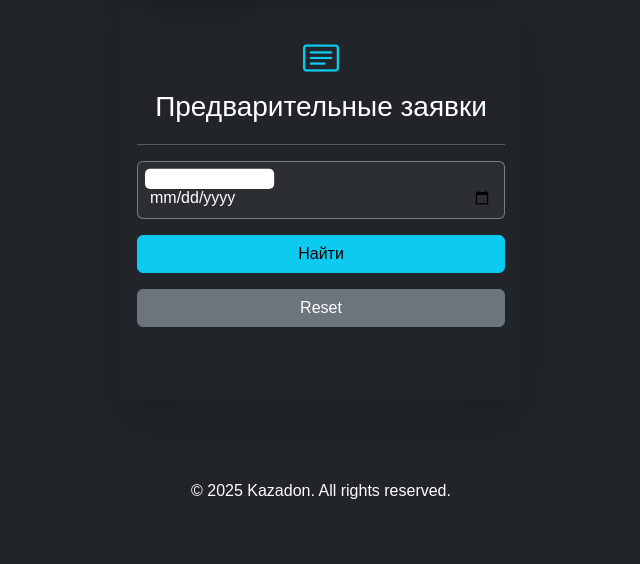
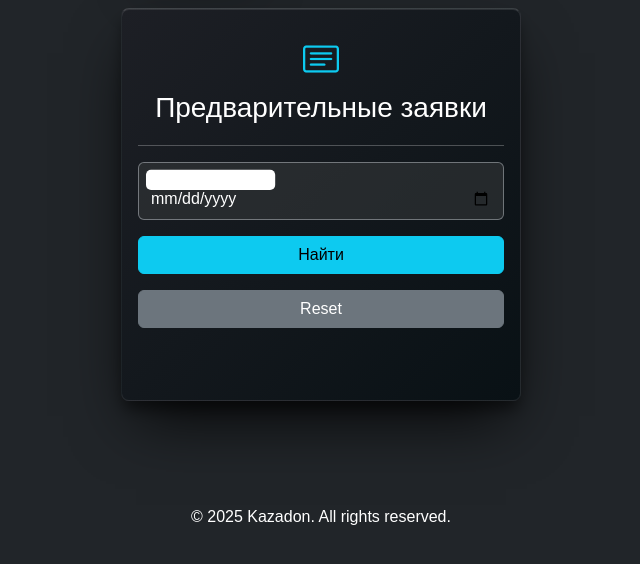
Before and after one commit to Kazadon/germeon_web, a FastAPI app: page /getpreorders in a window 1280 px wide. Shown: the part 115-679 px from the top of the page, without its empty margins (319-959 px from the left). Run offline with FastAPI, Linux system fonts and the light colour scheme; parts of the project's set-up code (start-up, migrations or seed data) failed here and were passed over.

Commit message:
change in design

```diff
--- a/app/static/styles/preorder/order_template.css
+++ b/app/static/styles/preorder/order_template.css
@@ -1,3 +1,23 @@
+/* Объемный вид контейнеров */
+.floating-div {
+  /* Градиент делает верх карточки светлее, создавая объем */
+  background: linear-gradient(135deg, #1d1f25 0%, #091115 100%) !important;
+
+  /* Тонкая рамка (верхняя часть ярче, имитирует падение света) */
+
+  border: 1px solid rgba(255, 255, 255, 0.08);
+  border-top-color: rgba(255, 255, 255, 0.20);
+
+  box-shadow:
+    0 10px 15px -3px rgba(0, 0, 0, 0.5),
+    0 30px 60px -15px rgba(0, 0, 0, 0.85),
+    inset 0 1px 0px 0px rgba(255, 255, 255, 0.1);
+
+
+  transition: all 0.4s cubic-bezier(0.16, 1, 0.3, 1);
+  position: relative;
+}
+
 /* Эффект наведения */
 .request-item { transition: border-color 0.15s ease-in-out; }
 .request-item:hover { border-color: #0dcaf0 !important; }
--- a/app/templates/preorders/index.html
+++ b/app/templates/preorders/index.html
@@ -15,7 +15,7 @@
   <main class="d-flex flex-column align-items-center justify-content-center pt-2">
     <div style="width: calc(100% - 32px); max-width: 400px;">
       <div>
-          <div class="shadow-lg rounded mx-auto px-3 py-4 " id="display-anim" style="visibility: hidden;">
+          <div class="floating-div rounded-3 mx-auto px-3 py-4 " id="display-anim" style="visibility: hidden;">
               <div class="" >
                   <a href="#" class="nav-item nav-link link-info text-white d-flex justify-content-center align-items-center flex-column" onclick="alert('Модуль для вычисления остаточного срока годности товара')">
                       <i class="bi bi-card-text" style="font-size: 36px; color: #0dcaf0;"></i>
@@ -37,7 +37,7 @@
               </form>
           </div>
         </div>
-      <div id="search-info-container" class="p-2"></div>
+      <div id="search-info-container" class="p-2 mt-4"></div>
       {% include 'preorders/order_template.html' %}
     </div>
   </main>
--- a/app/templates/preorders/order_template.html
+++ b/app/templates/preorders/order_template.html
@@ -1,5 +1,5 @@
 <div class="text-light p-1 d-none" id="ordersContainer" style=" margin: 0 auto; font-size: 12px; font-family: sans-serif;">
-    <div class="card bg-dark border-secondary shadow-lg rounded p-2 mb-2">
+    <div class="card floating-div rounded-3 p-2 mb-2">
         <div class="d-flex align-items-center justify-content-between">
             <div class="form-check m-0 d-flex align-items-center" style="min-height: auto;">
                 <input class="form-check-input my-0" type="checkbox" id="selectAllRequests" style="width: 16px; height: 16px;">
@@ -17,10 +17,10 @@
             </div>
         </div>
     </div>
-    <div id="requestsList" class="d-flex flex-column gap-2"></div>
+    <div id="requestsList" class="d-flex flex-column gap-3 mt-3"></div>
     <template id="orderCardTemplate">
         <!-- Элемент списка -->
-        <div class="card bg-dark border-secondary rounded shadow-sm request-item">
+        <div class="card floating-div rounded-3 request-item">
             <div class="card-body p-2">
                 <!-- Верхний ряд: Чекбокс, Номер, Стрелка и Печать -->
                 <div class="d-flex align-items-center justify-content-between">
@@ -51,7 +51,7 @@
                     </div>
                     <div>
                         <span class="text-secondary d-block" style="font-size: 9px; text-transform: uppercase;">Город доставки</span>
-                        <span class="text-warning fw-bold order-arrival-city"><i class="bi bi-geo-alt-fill me-1"></i>Новосибирск</span>
+                        <span class="text-light fw-bold order-arrival-city"><i class="bi bi-geo-alt-fill me-1"></i>Новосибирск</span>
                     </div>
                     <div class="d-flex flex-wrap gap-1">
                         <div class="bg-black bg-opacity-50 px-2 py-0.5 rounded border border-secondary-subtle">
@@ -68,7 +68,7 @@
 
                 <!-- Разворачиваемая панель (Скрытые подробности) -->
                 <div class="collapse order-details-container" id="details-001">
-                    <div class="d-flex flex-column gap-1 my-1 bg-black bg-opacity-20 p-2 rounded border border-secondary">
+                    <div class="d-flex flex-column gap-1 my-1 bg-black bg-opacity-10 p-2 rounded border border-secondary">
                         <div>
                             <span class="text-secondary d-block" style="font-size: 9px; text-transform: uppercase;">Адрес доставки</span>
                             <span class="text-light fw-bold order-arrival-address">188304, Ленинградская обл, Гатчинский р-н, Торфяное п, дом № 45</span>
```
